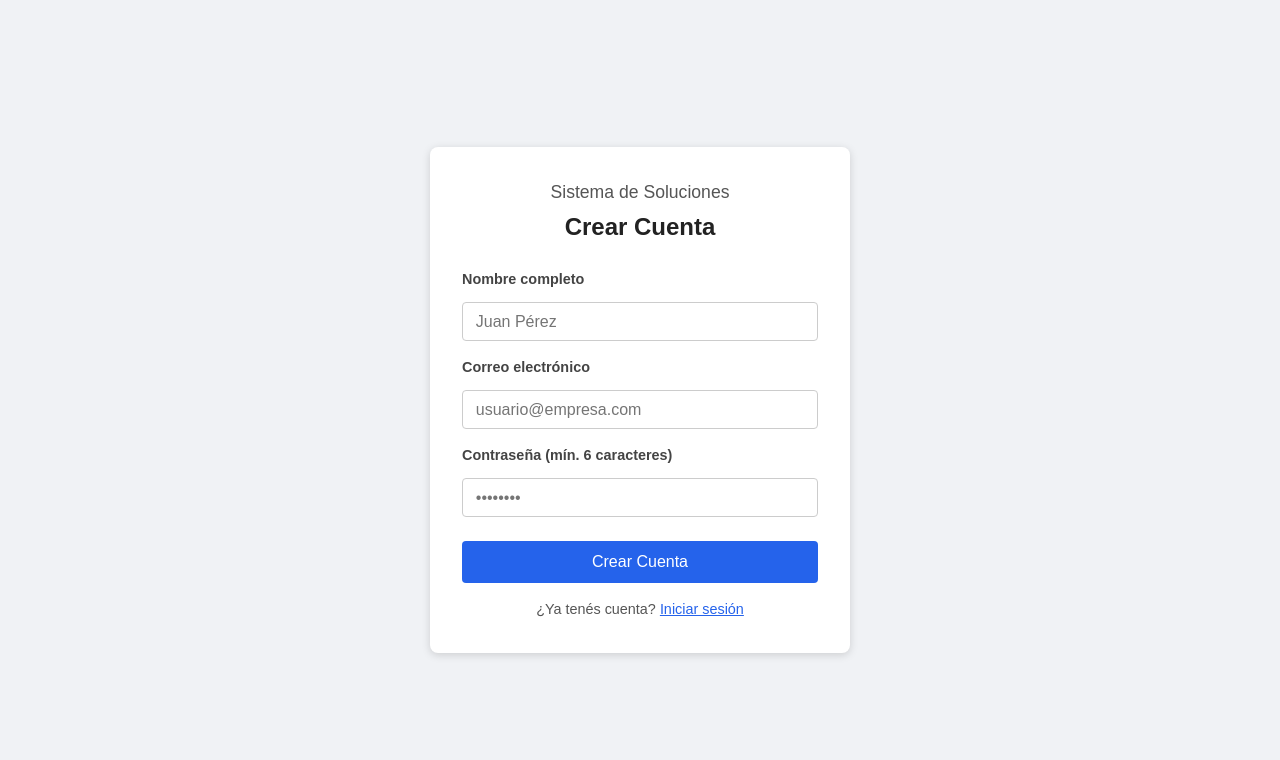
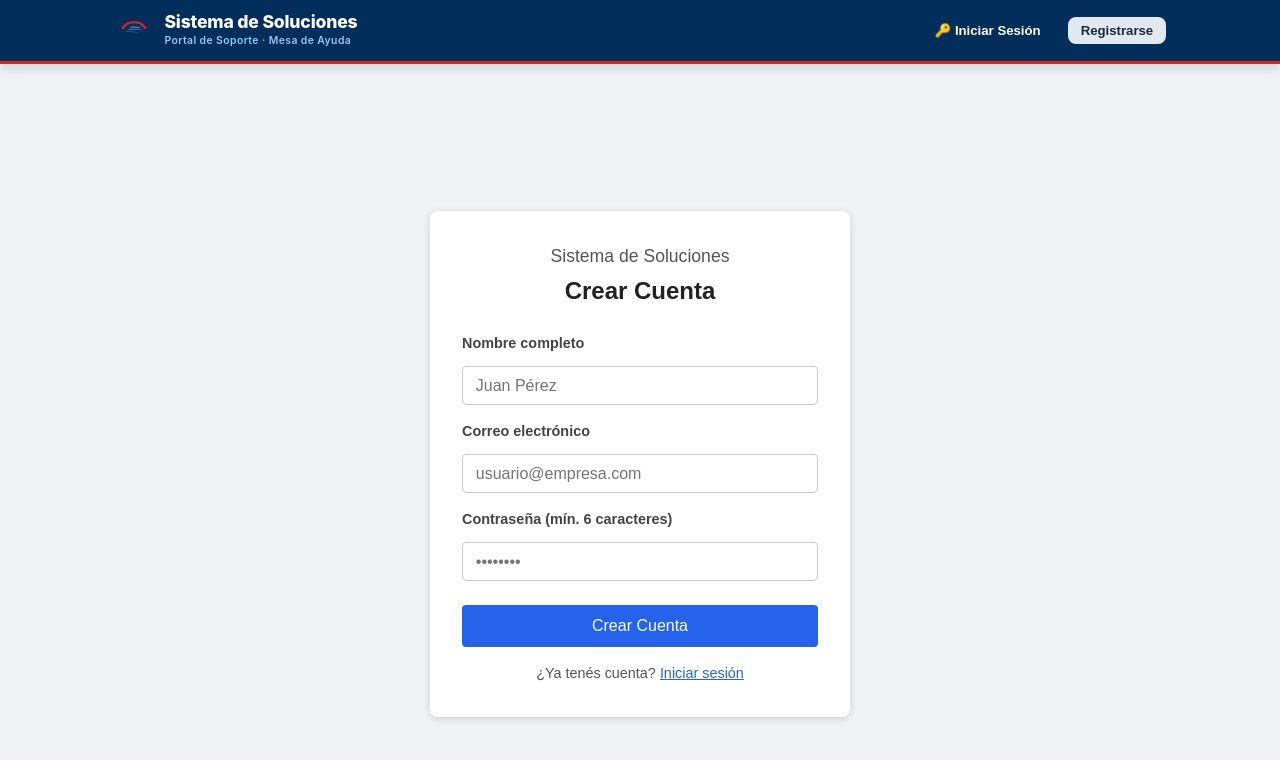
Before and after one commit to Ferchupessoadev/Sistema-de-atencion-a-usuarios, a React (Vite) app in the folder frontend/: page /registro in a window 1280 px wide. Shown: the top 760 px of the page. Built offline with nearby package versions, Linux system fonts and the light colour scheme.

Commit message:
feat: add HeaderPublico component to LoginPage and RegisterPage for consistent layout

```diff
--- a/frontend/src/pages/LoginPage.jsx
+++ b/frontend/src/pages/LoginPage.jsx
@@ -1,6 +1,7 @@
 import React, { useState } from 'react';
 import { useNavigate } from 'react-router-dom';
 import { useAuth } from '../context/AuthContext';
+import HeaderPublico from '../components/HeaderPublico';
 
 export default function LoginPage() {
   const { login } = useAuth();
@@ -38,6 +39,9 @@ export default function LoginPage() {
   };
 
   return (
+    <>
+      <HeaderPublico />
+
       <div className="container" style={{ maxWidth: '440px', paddingTop: '5rem' }}>
         <div className="card" style={{ padding: '2.5rem 2.25rem', borderTop: '4px solid #022E5B' }}>
           <div style={{ textAlign: 'center', marginBottom: '2rem' }}>
@@ -100,5 +104,6 @@ export default function LoginPage() {
           </div>
         </div>
       </div>
+    </>
   );
 }
--- a/frontend/src/pages/RegisterPage.jsx
+++ b/frontend/src/pages/RegisterPage.jsx
@@ -1,6 +1,7 @@
 import { useState } from 'react';
 import { useNavigate, Link } from 'react-router-dom';
 import { useAuth } from '../context/AuthContext';
+import HeaderPublico from '../components/HeaderPublico';
 
 export default function RegisterPage() {
   const { register } = useAuth();
@@ -47,6 +48,8 @@ export default function RegisterPage() {
   };
 
   return (
+    <>
+      <HeaderPublico />
       <div style={styles.container}>
         <div style={styles.card}>
           <h1 style={styles.title}>Sistema de Soluciones</h1>
@@ -117,6 +120,7 @@ export default function RegisterPage() {
           </p>
         </div>
       </div>
+    </>
   );
 }
 
```
Lines whose indentation alone changed are shown as unchanged.
